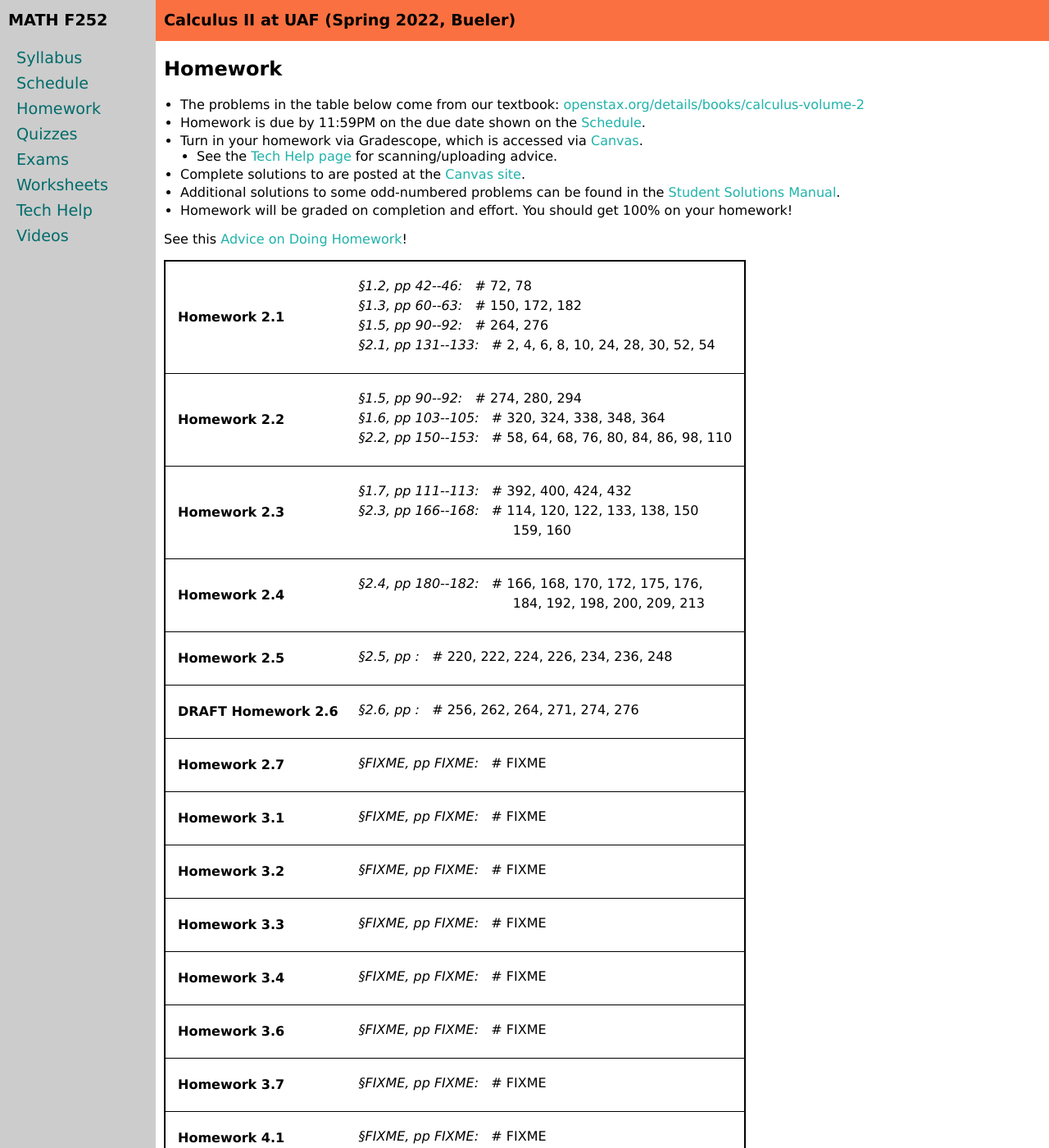
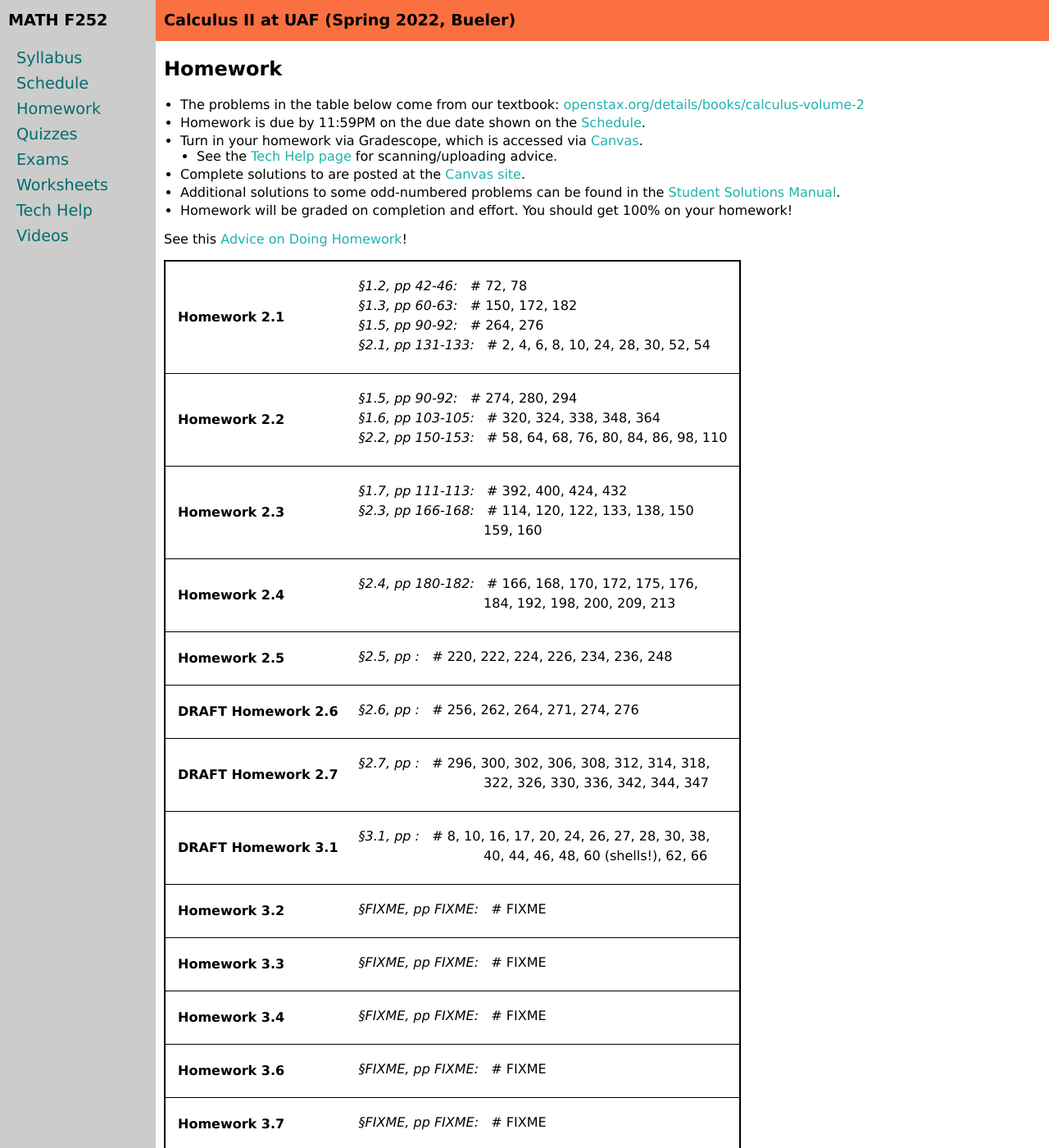
Before and after one commit to uaf-math/calc2, a Jekyll site: the page built from homework.md, in a window 1280 px wide and 1400 px high. Shown: the whole window at 82% size. Built offline with Jekyll 4.4.1, drawn with Linux system fonts in a browser that asks for light colours.

Commit message:
Draft some more homework assignments.

```diff
--- a/_data/homework.yml
+++ b/_data/homework.yml
@@ -3,41 +3,41 @@ homework:
 - name: Homework 2.1
   sections:
   - section: 1.2
-    pages: 42--46
+    pages: 42-46
     problems: 72, 78
   - section: 1.3
-    pages: 60--63
+    pages: 60-63
     problems: 150, 172, 182
   - section: 1.5
-    pages: 90--92
+    pages: 90-92
     problems: 264, 276
   - section: 2.1
-    pages: 131--133
+    pages: 131-133
     problems: 2, 4, 6, 8, 10, 24, 28, 30, 52, 54
 - name: Homework 2.2
   sections:
   - section: 1.5
-    pages: 90--92
+    pages: 90-92
     problems: 274, 280, 294
   - section: 1.6
-    pages: 103--105
+    pages: 103-105
     problems: 320, 324, 338, 348, 364
   - section: 2.2
-    pages: 150--153
+    pages: 150-153
     problems: 58, 64, 68, 76, 80, 84, 86, 98, 110
 - name: Homework 2.3
   sections:
   - section: 1.7
-    pages: 111--113
+    pages: 111-113
     problems: 392, 400, 424, 432
   - section: 2.3
-    pages: 166--168
+    pages: 166-168
     problems: 114, 120, 122, 133, 138, 150
     cont: 159, 160
 - name: Homework 2.4
   sections:
   - section: 2.4
-    pages: 180--182
+    pages: 180-182
     problems: 166, 168, 170, 172, 175, 176,
     cont: 184, 192, 198, 200, 209, 213
 - name: Homework 2.5
@@ -50,16 +50,18 @@ homework:
   - section: 2.6
     pages:
     problems: 256, 262, 264, 271, 274, 276
-- name: Homework 2.7
+- name: DRAFT Homework 2.7
   sections:
-  - section: FIXME
-    pages: FIXME
-    problems: FIXME
-- name: Homework 3.1
+  - section: 2.7
+    pages:
+    problems: 296, 300, 302, 306, 308, 312, 314, 318,
+    cont: 322, 326, 330, 336, 342, 344, 347
+- name: DRAFT Homework 3.1
   sections:
-  - section: FIXME
-    pages: FIXME
-    problems: FIXME
+  - section: 3.1
+    pages:
+    problems: 8, 10, 16, 17, 20, 24, 26, 27, 28, 30, 38,
+    cont: 40, 44, 46, 48, 60 (shells!), 62, 66
 - name: Homework 3.2
   sections:
   - section: FIXME
--- a/_includes/homework_table.md
+++ b/_includes/homework_table.md
@@ -11,7 +11,7 @@
       </tr>
       {% if section.cont %}
         <tr>
-          <td>&nbsp;&nbsp;&nbsp;&nbsp;&nbsp;&nbsp;&nbsp;&nbsp;&nbsp;&nbsp;&nbsp;&nbsp;&nbsp;&nbsp;&nbsp;&nbsp;&nbsp;&nbsp;&nbsp;&nbsp;&nbsp;&nbsp;&nbsp;&nbsp;&nbsp;&nbsp;&nbsp;&nbsp;&nbsp;&nbsp;&nbsp;&nbsp;&nbsp;&nbsp;&nbsp;&nbsp; {{ section.cont }}</td>
+          <td>&nbsp;&nbsp;&nbsp;&nbsp;&nbsp;&nbsp;&nbsp;&nbsp;&nbsp;&nbsp;&nbsp;&nbsp;&nbsp;&nbsp;&nbsp;&nbsp;&nbsp;&nbsp;&nbsp;&nbsp;&nbsp;&nbsp;&nbsp;&nbsp;&nbsp;&nbsp;&nbsp;&nbsp;&nbsp; {{ section.cont }}</td>
         </tr>
       {% endif %}
     {% endfor %}
```
